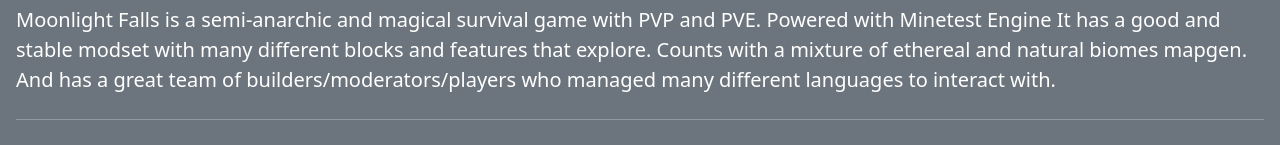
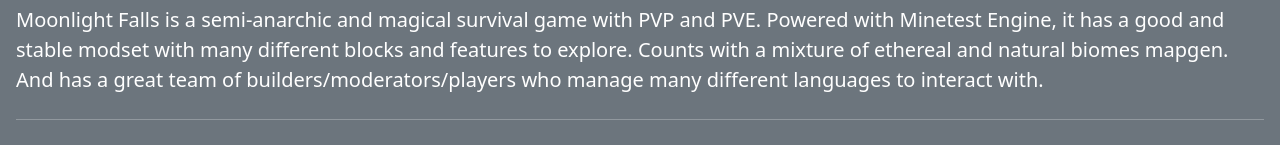
Before and after one commit to MoonlightFalls/moonlight-falls, a plain HTML site: page index.html in a window 1280 px wide. Shown: the part 795-940 px from the top of the page. Drawn offline with nearby package versions, Linux system fonts and the light colour scheme.

Commit message:
corrected misspellings

```diff
--- a/index.html
+++ b/index.html
@@ -57,7 +57,7 @@
 
       <div class="jumbotron p-3 mb-2 bg-secondary text-white">
         <h1 class="display-4">Welcome to Moonlight Falls</h1>
-        <p class="lead">Moonlight Falls is a semi-anarchic and magical survival game with PVP and PVE. Powered with Minetest Engine It has a good and stable modset with many different blocks and features that explore. Counts with a mixture of ethereal and natural biomes mapgen. And has a great team of builders/moderators/players who managed many different languages to interact with.
+        <p class="lead">Moonlight Falls is a semi-anarchic and magical survival game with PVP and PVE. Powered with Minetest Engine, it has a good and stable modset with many different blocks and features to explore. Counts with a mixture of ethereal and natural biomes mapgen. And has a great team of builders/moderators/players who manage many different languages to interact with.
         <hr class="my-4">
         <p>Join our community on discord and visit our world today!!!<p class="lead">
         <a class="btn btn-primary btn-lg" href="../moonlight-falls/about.html" role="button">Learn more</a>
```
